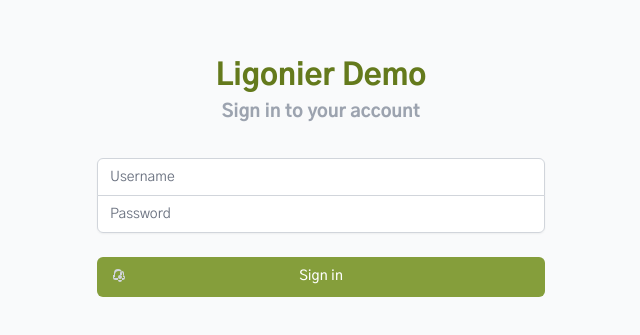
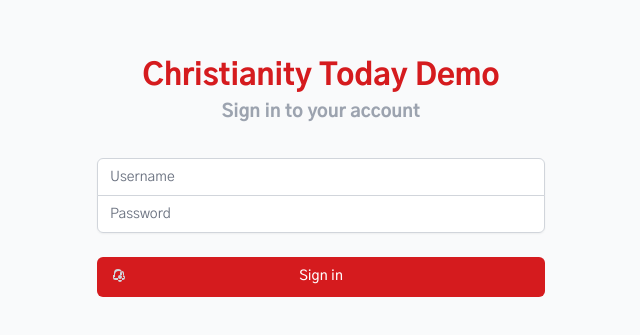
Before and after one commit to saadee/christianitytoday-search-demo, a Next.js app: page / in a window 1280 px wide. Shown: the part 235-570 px from the top of the page, without its empty margins (319-959 px from the left). Built offline with nearby package versions, Linux system fonts and the light colour scheme; no server answers.

Commit message:
color change

```diff
--- a/src/components/Login/index.js
+++ b/src/components/Login/index.js
@@ -56,8 +56,8 @@
     <div className="min-h-screen flex items-center justify-center bg-gray-50 py-12 px-4 sm:px-6 lg:px-8">
       <div className="max-w-md w-full space-y-8">
         <div>
-          <h2 className="mt-6 text-center text-3xl font-extrabold text-[#647a1c]">
-            Ligonier Demo
+          <h2 className="mt-6 text-center text-3xl font-extrabold text-[#d51b1e]">
+            Christianity Today Demo
           </h2>
           <h2 className="mt-1 text-center text-lg font-extrabold text-gray-400">
             Sign in to your account
@@ -142,7 +142,7 @@
             <button
               type="submit"
               disabled={loading}
-              className={`group relative w-full min-h-10 flex justify-center py-2 px-4 border border-transparent text-sm focus:ring-[#859e3b] bg-[#859e3b] hover:bg-[#647a1c] font-medium rounded-md text-white ${
+              className={`group relative w-full min-h-10 flex justify-center py-2 px-4 border border-transparent text-sm focus:ring-white bg-[#d51b1e] hover:bg-[#d51b1e] font-medium rounded-md text-white ${
                 loading && "cursor-not-allowed"
               } focus:outline-none focus:ring-2 focus:ring-offset-2`}
             >
```
